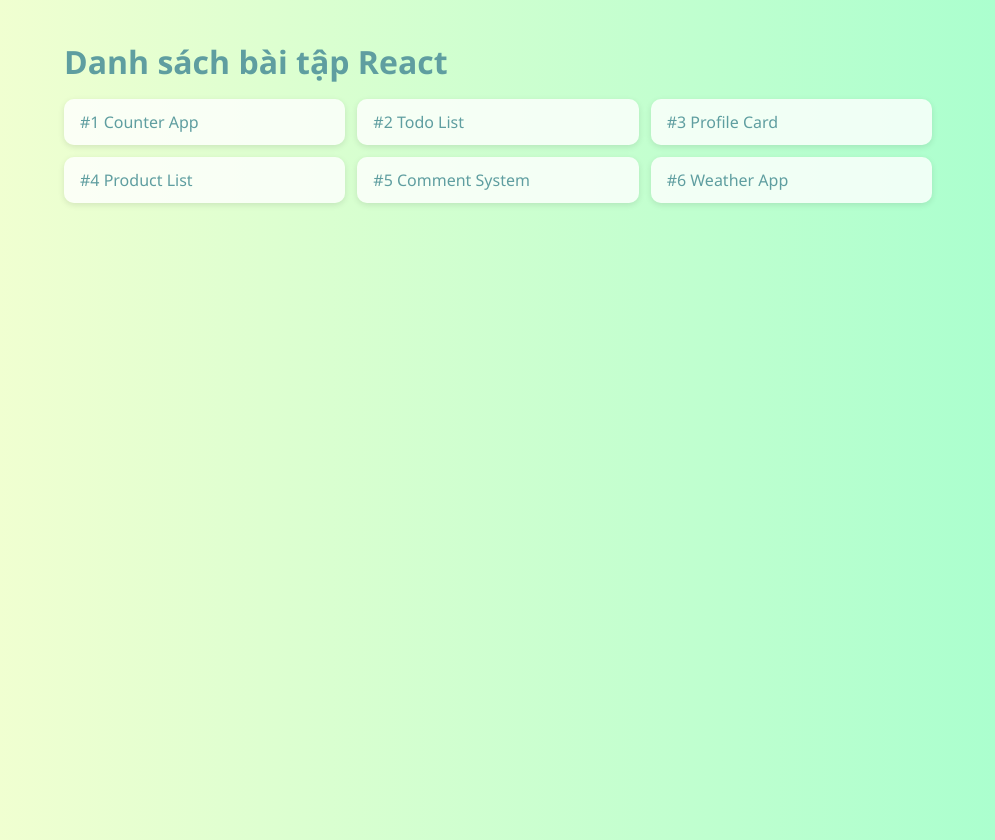
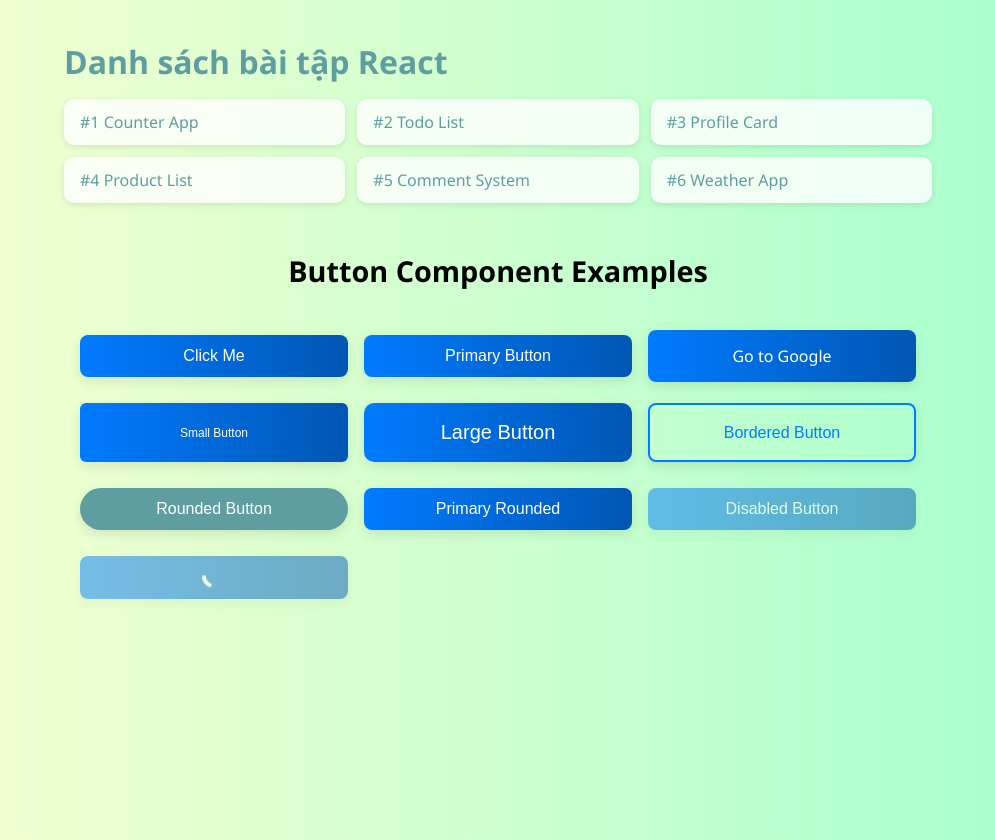
Before and after one commit to throwpvk/f8-zom-day-35, a React (Vite) app: page /counter in a window 1280 px wide. Shown: the whole page, without its empty margins (142-1137 px from the left). Built offline with nearby package versions, Linux system fonts and the light colour scheme.

Commit message:
add button

```diff
--- a/package.json
+++ b/package.json
@@ -13,6 +13,7 @@
   },
   "dependencies": {
     "clsx": "^2.1.1",
+    "prop-types": "^15.8.1",
     "react": "^19.1.1",
     "react-dom": "^19.1.1",
     "react-router-dom": "^7.8.2",
--- /dev/null
+++ b/src/components/Button/Button.module.scss
@@ -0,0 +1,125 @@
+.button {
+  display: inline-flex;
+  align-items: center;
+  justify-content: center;
+  position: relative;
+  cursor: pointer;
+  text-align: center;
+  border: none;
+  text-decoration: none;
+  transition: all 0.3s ease;
+  box-shadow: 0 4px 12px rgba(0, 0, 0, 0.1);
+  border-radius: 8px;
+
+  &:hover:not(.disabled):not(.loading) {
+    transform: translateY(-2px);
+    box-shadow: 0 6px 15px rgba(0, 0, 0, 0.15);
+  }
+
+  &.disabled {
+    opacity: 0.5;
+    cursor: not-allowed;
+    pointer-events: none;
+  }
+
+  &.loading {
+    pointer-events: none;
+  }
+
+  &.small {
+    padding: 6px 12px;
+    font-size: 12px;
+    min-width: 80px;
+    border-radius: 6px;
+  }
+
+  &.medium {
+    padding: 12px 24px;
+    font-size: 16px;
+    min-width: 120px;
+    border-radius: 8px;
+  }
+
+  &.large {
+    padding: 18px 36px;
+    font-size: 20px;
+    min-width: 160px;
+    border-radius: 10px;
+  }
+
+  &.primary {
+    background: linear-gradient(90deg, #007bff, #0056b3);
+    color: #ffffff;
+  }
+
+  &.bordered {
+    background: transparent;
+    border: 2px solid #007bff;
+    color: #007bff;
+  }
+
+  &.rounded {
+    border-radius: 9999px;
+  }
+
+  &.primary.rounded {
+    background: linear-gradient(90deg, #007bff, #0056b3);
+    color: #ffffff;
+    border-radius: 9999px;
+  }
+
+  &.bordered.rounded {
+    background: transparent;
+    border: 2px solid #007bff;
+    color: #007bff;
+    border-radius: 9999px;
+  }
+}
+
+.content {
+  visibility: visible;
+}
+
+.hidden {
+  visibility: hidden;
+}
+
+.loader {
+  position: absolute;
+  top: 50%;
+  left: 50%;
+  transform: translate(-50%, -50%);
+}
+
+.spinner {
+  width: 24px;
+  height: 24px;
+  animation: spin 1s linear infinite;
+}
+
+.path {
+  stroke: currentColor;
+  stroke-linecap: round;
+  animation: dash 1.5s ease-in-out infinite;
+}
+
+@keyframes spin {
+  100% {
+    transform: rotate(360deg);
+  }
+}
+
+@keyframes dash {
+  0% {
+    stroke-dasharray: 1, 150;
+    stroke-dashoffset: 0;
+  }
+  50% {
+    stroke-dasharray: 90, 150;
+    stroke-dashoffset: -35;
+  }
+  100% {
+    stroke-dasharray: 90, 150;
+    stroke-dashoffset: -124;
+  }
+}
--- /dev/null
+++ b/src/components/Button/index.jsx
@@ -0,0 +1,77 @@
+import PropTypes from "prop-types";
+import clsx from "clsx";
+import styles from "./Button.module.scss";
+
+const Button = ({
+  children,
+  variant = "primary",
+  size = "medium",
+  href,
+  disabled = false,
+  loading = false,
+  className,
+  onClick,
+  ...rest
+}) => {
+  const Tag = href ? "a" : "button";
+  const isDisabled = disabled || loading;
+
+  const handleClick = (e) => {
+    if (isDisabled) return;
+    if (onClick) onClick(e);
+  };
+
+  return (
+    <Tag
+      href={href}
+      className={clsx(
+        styles.button,
+        styles[variant],
+        styles[size],
+        {
+          [styles.disabled]: isDisabled,
+          [styles.loading]: loading,
+        },
+        className
+      )}
+      onClick={handleClick}
+      {...(href ? {} : { type: "button" })}
+      {...rest}
+    >
+      <span className={clsx(styles.content, { [styles.hidden]: loading })}>
+        {children}
+      </span>
+      {loading && (
+        <span className={styles.loader}>
+          <svg
+            className={styles.spinner}
+            viewBox="0 0 24 24"
+            xmlns="http://www.w3.org/2000/svg"
+          >
+            <circle
+              className={styles.path}
+              cx="12"
+              cy="12"
+              r="10"
+              fill="none"
+              strokeWidth="4"
+            />
+          </svg>
+        </span>
+      )}
+    </Tag>
+  );
+};
+
+Button.propTypes = {
+  children: PropTypes.node.isRequired,
+  variant: PropTypes.oneOf(["primary", "bordered", "rounded"]),
+  size: PropTypes.oneOf(["small", "medium", "large"]),
+  href: PropTypes.string,
+  disabled: PropTypes.bool,
+  loading: PropTypes.bool,
+  className: PropTypes.string,
+  onClick: PropTypes.func,
+};
+
+export default Button;
--- a/src/pages/Home/Home.jsx
+++ b/src/pages/Home/Home.jsx
@@ -1,5 +1,6 @@
 import { Link } from "react-router-dom";
 import styles from "./Home.module.scss";
+import Button from "../../components/Button";
 
 function Home() {
   return (
@@ -27,6 +28,50 @@ function Home() {
           </li>
         </ul>
       </nav>
+
+      {/* Button Demo Section */}
+      <section className={styles.buttonDemo}>
+        <h2 className={styles.subtitle}>Button Component Examples</h2>
+        <div className={styles.buttonGrid}>
+          {/* 1. Basic Button */}
+          <Button>Click Me</Button>
+
+          {/* 2. Primary Button */}
+          <Button variant="primary">Primary Button</Button>
+
+          {/* 3. Link Button */}
+          <Button href="https://google.com" target="_blank">
+            Go to Google
+          </Button>
+
+          {/* 4. Small Button */}
+          <Button size="small">Small Button</Button>
+
+          {/* 5. Large Button */}
+          <Button size="large">Large Button</Button>
+
+          {/* 6. Bordered Button */}
+          <Button variant="bordered">Bordered Button</Button>
+
+          {/* 7. Rounded Button */}
+          <Button variant="rounded">Rounded Button</Button>
+
+          {/* 8. Primary Rounded Button */}
+          <Button variant="primary" rounded>
+            Primary Rounded
+          </Button>
+
+          {/* 9. Disabled Button */}
+          <Button disabled onClick={() => alert("Should not show")}>
+            Disabled Button
+          </Button>
+
+          {/* 10. Loading Button with Icon */}
+          <Button loading variant="primary">
+            <span>📧</span> Loading Email
+          </Button>
+        </div>
+      </section>
     </div>
   );
 }
--- a/src/pages/Home/Home.module.scss
+++ b/src/pages/Home/Home.module.scss
@@ -34,3 +34,21 @@
     background: #fff;
   }
 }
+
+.subtitle {
+  font-size: 1.8rem;
+  margin-top: 3rem;
+  margin-bottom: 1.5rem;
+  text-align: center;
+}
+
+.buttonGrid {
+  display: grid;
+  grid-template-columns: repeat(auto-fit, minmax(200px, 1fr));
+  gap: 1rem;
+  padding: 1rem;
+}
+
+.buttonDemo {
+  margin-top: 2rem;
+}
```
Also changed, not shown: 1 other file (tests, documents, lock files or other folders).
